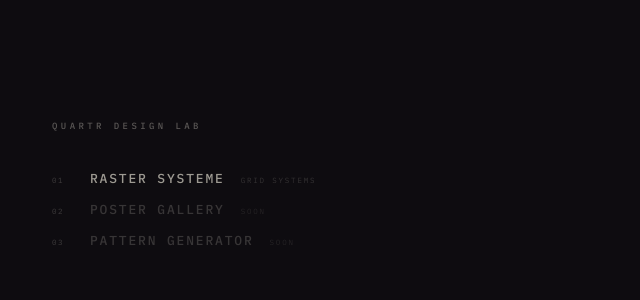
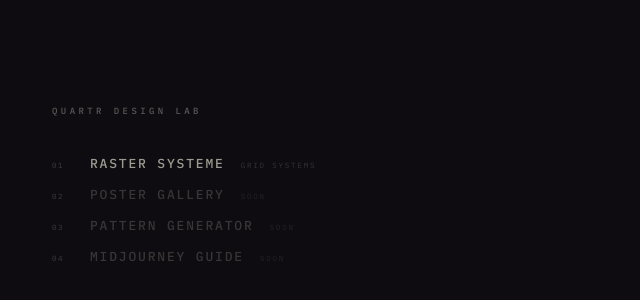
Before and after one commit to haris-shipper/quartr-design-lab, a plain HTML site: page index.html in a window 1280 px wide. Shown: the part 212-512 px from the top of the page, without its empty margins (0-640 px from the left). Drawn offline with Linux system fonts and the light colour scheme.

Commit message:
Add Midjourney Guide as coming soon project
Co-Authored-By: Claude Sonnet 4.6 <noreply@anthropic.com>

```diff
--- a/index.html
+++ b/index.html
@@ -91,6 +91,12 @@ a.project:hover .project-tag  { color: rgba(205,201,190,0.45); }
     <span class="project-name">Pattern Generator</span>
     <span class="project-tag">Soon</span>
   </div>
+
+  <div class="project inactive">
+    <span class="project-num">04</span>
+    <span class="project-name">Midjourney Guide</span>
+    <span class="project-tag">Soon</span>
+  </div>
 </div>
 </body>
 </html>
```
